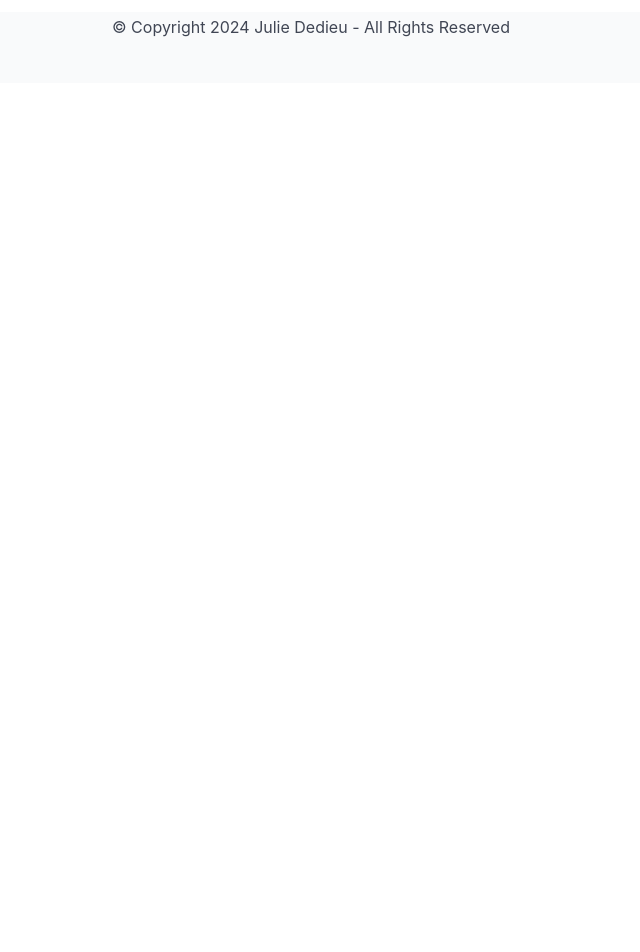
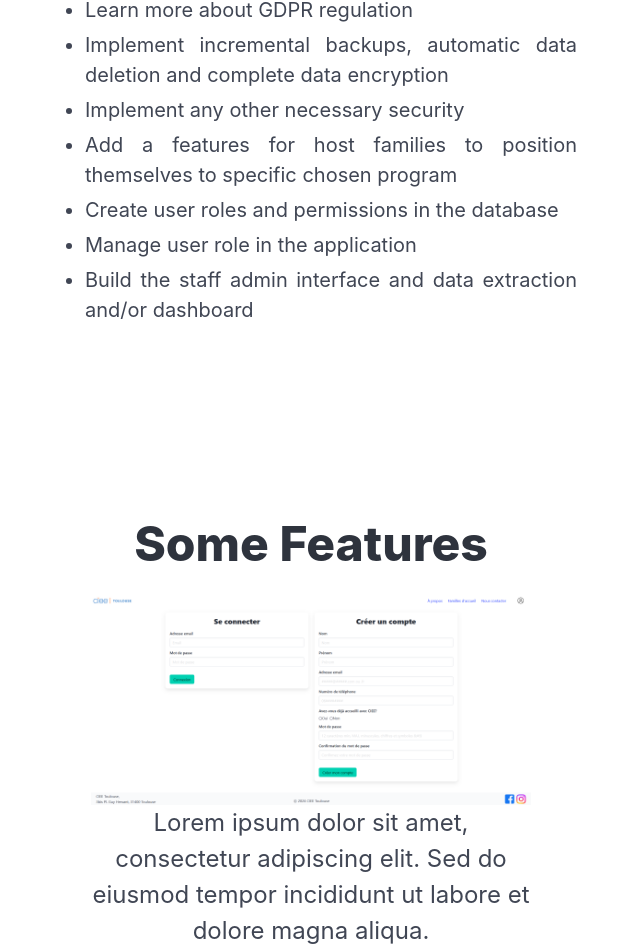
Before and after one commit to Julieed-971/CIEE_Toulouse_Website_Public, a React (Create React App) app: page / in a window 1280 px wide. Shown: the part 2177-3129 px from the top of the page, without its empty margins (329-969 px from the left). Before the commit the page ends 2260 px from the top, so only its background shows below. Built offline with nearby package versions, Linux system fonts and the light colour scheme.

Commit message:
Added features component - fixed story typos and Footer styling

```diff
--- a/src/App.jsx
+++ b/src/App.jsx
@@ -3,6 +3,7 @@ import Navbar from './components/Navbar';
 import Footer from './components/Footer';
 import cover from './assets/images/cover.png';
 import Story from './components/Story';
+import Features from './components/Features';
 
 function App() {
   return (
@@ -24,6 +25,8 @@ function App() {
         </header>
         <div id="Story" className="section">
         <Story />
+        </div><div id="Features" className="section">
+        <Features />
         </div>
         <Footer />
     </div>
--- /dev/null
+++ b/src/components/Features.css
@@ -0,0 +1,31 @@
+.feature-item .feature-image-container {
+	position: relative;
+	width: 100%;
+	cursor: pointer;
+}
+
+.feature-item .feature-image {
+	width: 100%;
+	display: block;
+}
+
+.feature-item .feature-description {
+	position: absolute;
+	top: 0;
+	left: 0;
+	width: 100%;
+	height: 100%;
+	background-color: rgba(0, 0, 0, 0.5); /* Semi-transparent overlay */
+	color: white;
+	display: flex;
+	justify-content: center;
+	align-items: center;
+	opacity: 0;
+	transition: opacity 0.5s ease;
+	text-align: center;
+	padding: 10px;
+}
+
+.feature-item .feature-image-container:hover .feature-description {
+	opacity: 1;
+}
--- /dev/null
+++ b/src/components/Features.jsx
@@ -0,0 +1,27 @@
+import React from 'react';
+import './Features.css';
+import registration from '../assets/images/registration.png';
+
+const Features = () => {
+    return (
+        <section id="Features" className="section">
+            <div className="container">
+                <div className="columns is-centered">
+                    <div className="column is-5 feature-item">
+                        <h1 className="title is-1">Some Features</h1>
+                        <div className="feature-image-container">
+                            <img src={registration} alt="Feature" className="feature-image"/>
+                            <div className="feature-description">
+                                <h2>Login / registration page</h2>
+                                <p>Where a already registered user can login and a new user can sign up</p>
+                            </div>
+                        </div>
+                        <p className="is-size-4">Lorem ipsum dolor sit amet, consectetur adipiscing elit. Sed do eiusmod tempor incididunt ut labore et dolore magna aliqua.</p>
+                    </div>
+                </div>
+            </div>
+        </section>
+    );
+};
+
+export default Features;
--- a/src/components/Footer.jsx
+++ b/src/components/Footer.jsx
@@ -2,13 +2,11 @@
 const Footer = () => {
 
 	return (
-		<footer className="footer is-align-items-center" style={{
+		<footer className="footer" style={{
+            display: "flex",
+            justifyContent: "center",
 			'--bulma-footer-padding': '0.2rem 1.5rem 3rem' }}>
-            <section style={{
-                height: "20px",
-                display: "flex",
-                justifyContent: "center",
-                }}>
+            <section>
             <div>© Copyright 2024 Julie Dedieu - All Rights Reserved</div>
             </section>
 		</footer>
--- a/src/components/Story.jsx
+++ b/src/components/Story.jsx
@@ -34,7 +34,7 @@ const Story = () => {
                         </p>
                         <h2>Building the project</h2>
                         <p className="is-size-5 has-text-justified">
-                            The building process is divided into these parts
+                            The building process is divided into the following parts:
                             <ol>
                                 <li>Design the database</li>
                                 <li>Build python classes with SQLAlchemy</li>
@@ -42,6 +42,18 @@ const Story = () => {
                                 <li>Build the front-end with React</li>
                                 <li>Style the frontend with Bulma</li>
                             </ol>
+                        </p>
+                        <h2>What's next</h2>
+                        <p className="is-size-5 has-text-justified">
+                            <ul>
+                                <li>Learn more about GDPR regulation</li>
+                                <li>Implement incremental backups, automatic data deletion and complete data encryption</li>
+                                <li>Implement any other necessary security</li>
+                                <li>Add a features for host families to position themselves to specific chosen program</li>
+                                <li>Create user roles and permissions in the database</li>
+                                <li>Manage user role in the application</li>
+                                <li>Build the staff admin interface and data extraction and/or dashboard</li>
+                            </ul>
                         </p>
                         </div>
                     </div>
```
